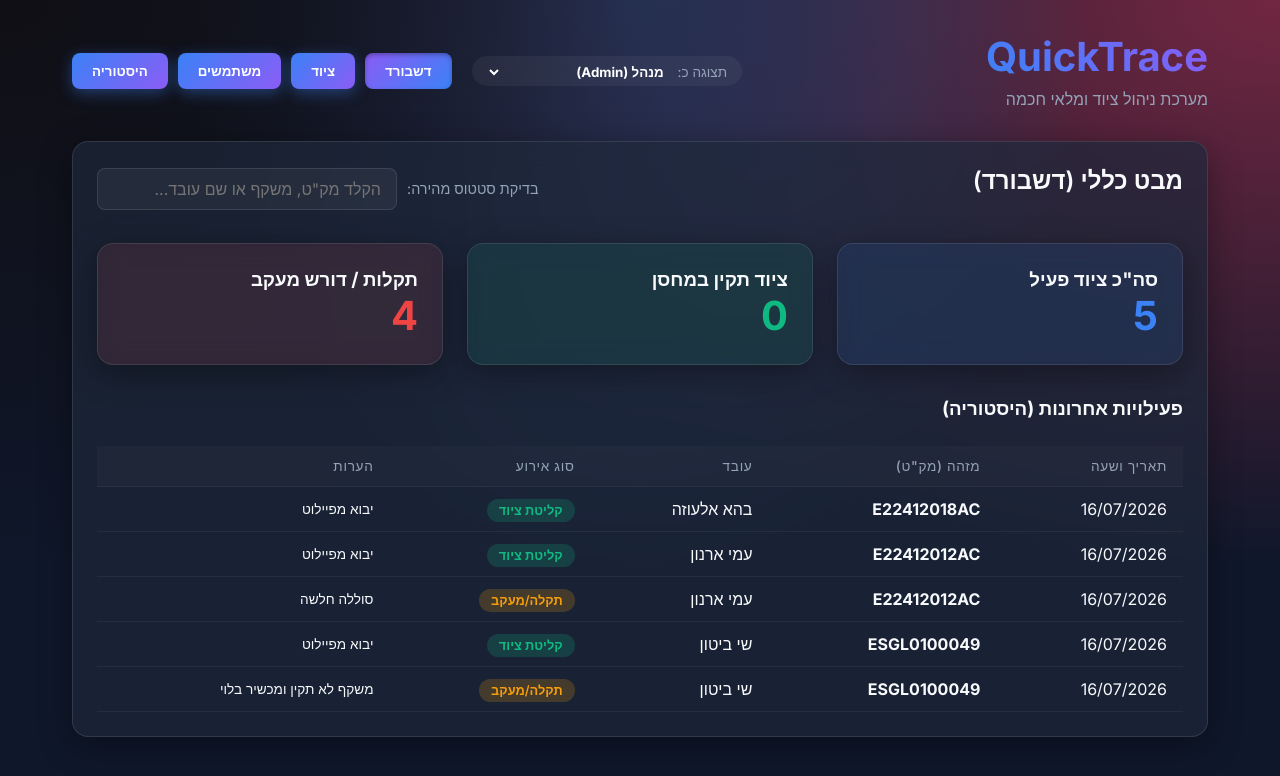
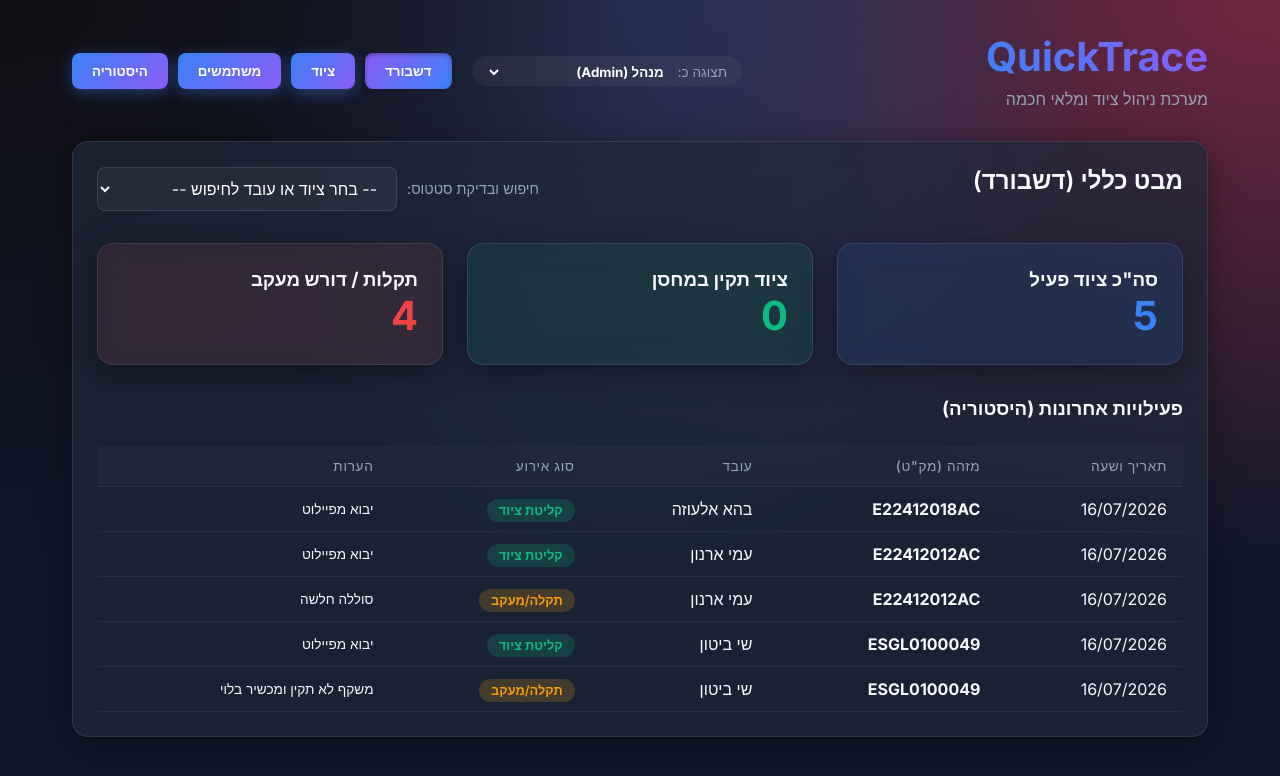
Before and after one commit to yalgawi-dev/QuickTrace, a React (Vite) app: page / in a window 1280 px wide. Shown: the top 776 px of the page. Built offline with nearby package versions, Linux system fonts and the light colour scheme.

Commit message:
UI: Add Select dropdown for Dashboard Search and highlight goggles

```diff
--- a/src/components/Dashboard.jsx
+++ b/src/components/Dashboard.jsx
@@ -35,15 +35,25 @@
       <div className="flex-header">
         <h2>מבט כללי (דשבורד)</h2>
         <div style={{ display: 'flex', gap: '10px', alignItems: 'center' }}>
-          <label style={{ color: 'var(--text-muted)', fontSize: '0.9rem' }}>בדיקת סטטוס מהירה:</label>
-          <input
-            type="text"
-            placeholder='הקלד מק"ט, משקף או שם עובד...'
+          <label style={{ color: 'var(--text-muted)', fontSize: '0.9rem' }}>חיפוש ובדיקת סטטוס:</label>
+          <select
             className="input-field"
             style={{ width: '300px' }}
             value={searchQuery}
             onChange={(e) => setSearchQuery(e.target.value)}
-          />
+          >
+            <option value="">-- בחר ציוד או עובד לחיפוש --</option>
+            <optgroup label="לפי מכשיר (מק״ט)">
+              {equipment.map(eq => (
+                <option key={eq.id} value={eq.device_sn}>{eq.type} - מק״ט: {eq.device_sn} {eq.goggles_sn ? `(משקף: ${eq.goggles_sn})` : ''}</option>
+              ))}
+            </optgroup>
+            <optgroup label="לפי עובדים / אנשי קשר">
+              {users.map(u => (
+                <option key={u.id} value={u.phone}>{u.name} ({u.role})</option>
+              ))}
+            </optgroup>
+          </select>
         </div>
       </div>
 
@@ -53,9 +63,12 @@
           <h3 style={{ color: 'var(--primary-color)', marginBottom: '15px' }}>תוצאת חיפוש:</h3>
 
           {searchedEquipment ? (
-            <div style={{ display: 'flex', justifyContent: 'space-between', alignItems: 'center', flexWrap: 'wrap', gap: '10px' }}>
+            <div style={{ display: 'flex', justifyContent: 'space-between', alignItems: 'center', flexWrap: 'wrap', gap: '15px' }}>
               <div>
                 <strong>מכשיר:</strong> {searchedEquipment.type} | <strong>מק"ט:</strong> {searchedEquipment.device_sn}
+              </div>
+              <div style={{ background: 'rgba(59, 130, 246, 0.2)', padding: '5px 10px', borderRadius: '4px', border: '1px solid var(--primary-color)' }}>
+                <strong>משקף מקושר:</strong> {searchedEquipment.goggles_sn ? searchedEquipment.goggles_sn : 'ללא משקף'}
               </div>
               <div>
                 <strong>משתמש נוכחי:</strong> {getUserName(searchedEquipment.currentUser)}
@@ -73,16 +86,18 @@
               <h4 style={{ marginTop: '10px', color: 'var(--text-muted)' }}>ציוד שברשותו כעת:</h4>
               <ul style={{ listStyle: 'none', marginTop: '5px' }}>
                 {equipment.filter(e => e.currentUser === searchedUser.id).map(eq => (
-                  <li key={eq.id} style={{ background: 'rgba(0,0,0,0.2)', padding: '5px 10px', borderRadius: '4px', marginBottom: '5px' }}>
-                    {eq.type} ({eq.device_sn}) - <span className={`status-badge ${getStatusClass(eq.status)}`}>{eq.status}</span>
+                  <li key={eq.id} style={{ background: 'rgba(0,0,0,0.2)', padding: '10px', borderRadius: '8px', marginBottom: '8px', borderLeft: '4px solid var(--primary-color)' }}>
+                    <strong>{eq.type} (מק"ט: {eq.device_sn})</strong>
+                    <span style={{ margin: '0 10px', color: 'var(--text-muted)' }}>|</span>
+                    <span><strong>משקף:</strong> {eq.goggles_sn || 'ללא משקף'}</span>
+                    <span style={{ margin: '0 10px', color: 'var(--text-muted)' }}>|</span>
+                    <span className={`status-badge ${getStatusClass(eq.status)}`}>{eq.status}</span>
                   </li>
                 ))}
                 {equipment.filter(e => e.currentUser === searchedUser.id).length === 0 && <li>אין ציוד משויך.</li>}
               </ul>
             </div>
-          ) : (
-            <p style={{ color: 'var(--text-muted)' }}>לא נמצאו תוצאות מדויקות למק"ט או משתמש זה.</p>
-          )}
+          ) : null}
         </div>
       )}
 
```
